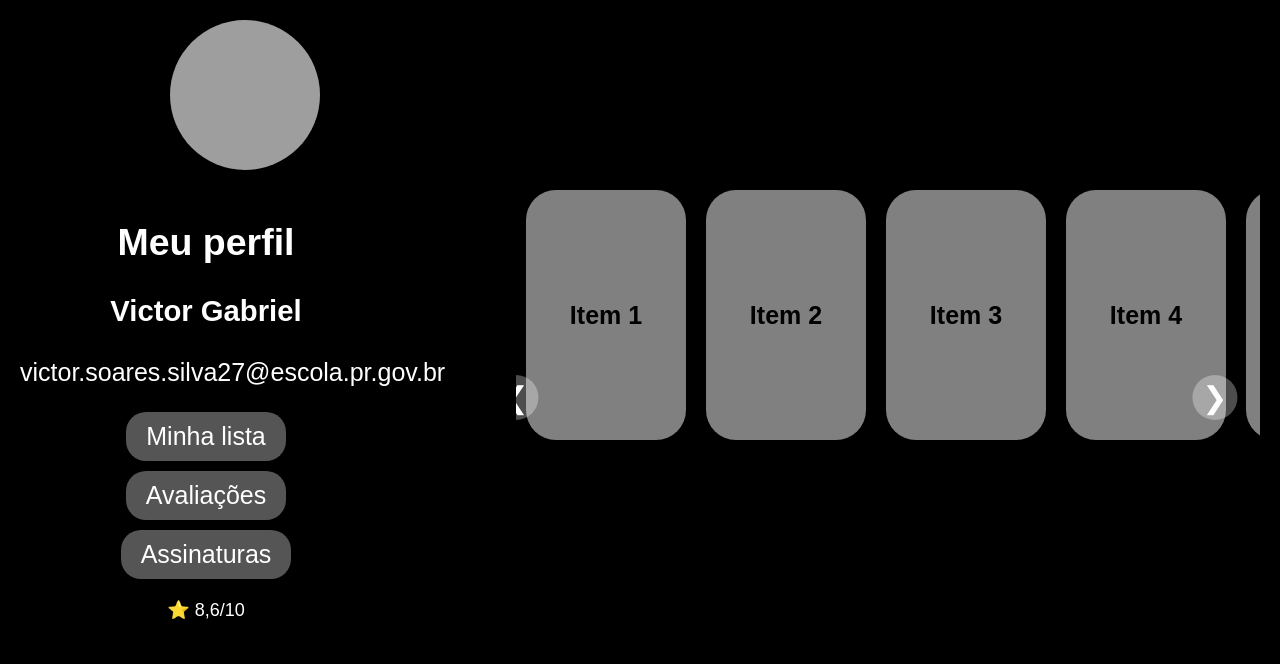
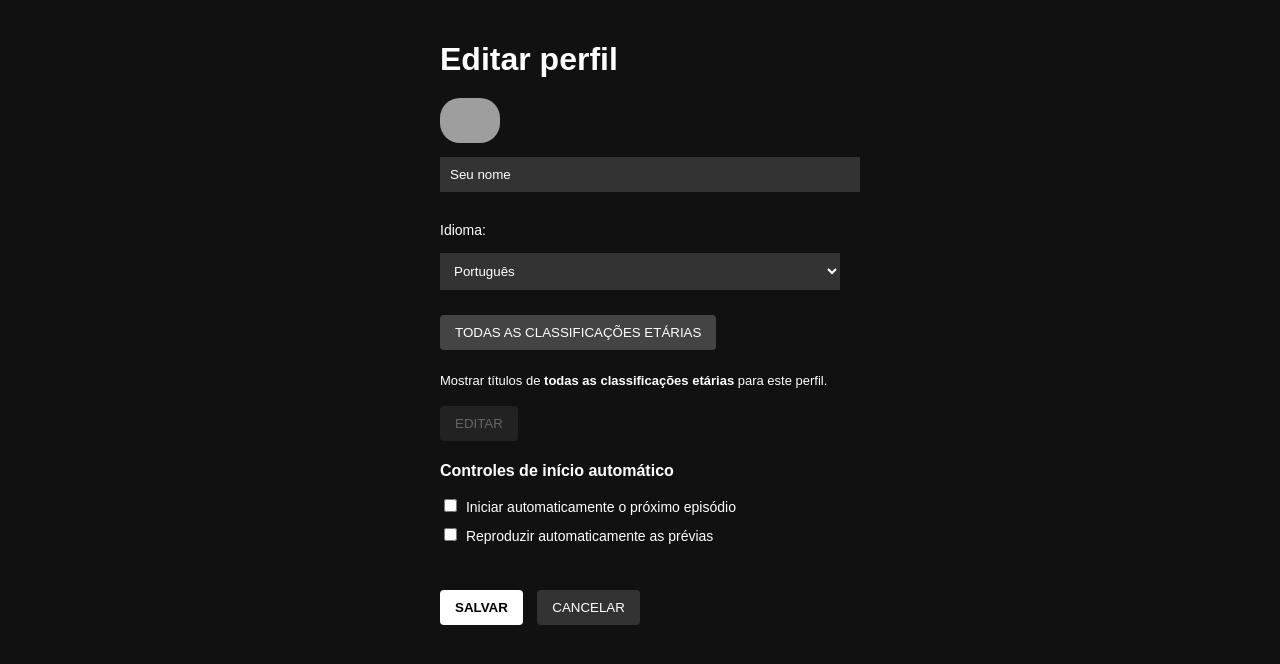
Before and after one commit to stephanie-rondon/projeto_mobile_systemflix, a plain HTML site: page pages/zVICTOR/index.html in a window 1280 px wide. Drawn offline with Linux system fonts and the light colour scheme; grey boxes are pictures that could not be loaded.

Commit message:
remodelei meu site

```diff
--- a/pages/zVICTOR/index.html
+++ b/pages/zVICTOR/index.html
@@ -1,47 +1,36 @@
 <!DOCTYPE html>
-<html lang="pt-BR">
+<html lang="pt-br">
 <head>
-    <meta charset="UTF-8">
-    <title>Meu Perfil com Carrossel</title>
-    <link rel="stylesheet" href="styles.css"
+  <meta charset="UTF-8">
+  <title>Editar Perfil</title>
+  <link rel="stylesheet" href="styles.css">
+</head>
 <body>
 
-    <img src="https://lh3.googleusercontent.com/a/ACg8ocLI_M3vctq-NWFOzncR9D2yoCoHWwFnSirG-Y-J80WYTEEGh4-O=s360-c-no" alt="Minha foto de perfil" width="200" height="200"
-    class="foto-perfil">
+  <h1>Editar perfil</h1>
 
-    <div class="container">
-    <!-- Lado esquerdo: Perfil -->
-    <div class="profile-section">
+  <img src="https://lh3.googleusercontent.com/a/ACg8ocLI_M3vctq-NWFOzncR9D2yoCoHWwFnSirG-Y-J80WYTEEGh4-O=s360-c-no" alt="Victor">
+  <input type="text" value="Seu nome">
 
-        <h2>Meu perfil</h2>
-        <h3>Victor Gabriel</h3>
-        <p>victor.soares.silva27@escola.pr.gov.br</p>
+  <label>Idioma:</label>
+  <select>
+    <option>Português</option>
+    <option>Inglês</option>
+    <option>Espanhol</option>
+  </select>
 
-        <button>Minha lista</button>
-        <button>Avaliações</button>
-        <button>Assinaturas</button>
+  <button class="gray-btn">TODAS AS CLASSIFICAÇÕES ETÁRIAS</button>
+  <p class="descricao">Mostrar títulos de <b>todas as classificações etárias</b> para este perfil.</p>
+  <button class="disabled-btn" disabled>EDITAR</button>
 
-        <div class="rating">
-            ⭐ 8,6/10
-        </div>
-    </div>
+  <p><b>Controles de início automático</b></p>
+  <label><input type="checkbox"> Iniciar automaticamente o próximo episódio</label>
+  <label><input type="checkbox"> Reproduzir automaticamente as prévias</label>
 
-    <!-- Lado direito: Carrossel -->
-    <div class="carousel-section">
-        <button class="arrow left">&#10094;</button>
+  <br><br>
+  <button class="save-btn" onclick="salvar()">SALVAR</button>
+  <button class="cancel-btn" onclick="cancelar()">CANCELAR</button>
 
-        <div class="carousel">
-            <div class="item">Item 1</div>
-            <div class="item">Item 2</div>
-            <div class="item">Item 3</div>
-            <div class="item">Item 4</div>
-            <div class="item">Item 5</div>
-        </div>
-
-        <button class="arrow right">&#10095;</button>
-    </div>
-</div>
-
-<script src="script.js"></script>
+  <script src="script.js"></script>
 </body>
 </html>
--- a/pages/zVICTOR/script.js
+++ b/pages/zVICTOR/script.js
@@ -1,23 +1,7 @@
-let currentIndex = 0;
-const items = document.querySelectorAll('.item');
-const totalItems = items.length;
-const carousel = document.querySelector('.carousel');
+function salvar() {
+    alert("Perfil salvo!");
+  }
 
-function updateCarousel() {
-    const offset = -currentIndex * (items[0].offsetWidth + 20); // 20 = margem entre itens
-    carousel.style.transform = `translateX(${offset}px)`;
-}
-
-document.querySelector('.arrow.left').addEventListener('click', () => {
-    if (currentIndex > 0) {
-        currentIndex--;
-        updateCarousel();
-    }
-});
-
-document.querySelector('.arrow.right').addEventListener('click', () => {
-    if (currentIndex < totalItems - 3) { // Exibe 3 itens por vez
-        currentIndex++;
-        updateCarousel();
-    }
-});
+  function cancelar() {
+    alert("Edição cancelada.");
+  }
--- a/pages/zVICTOR/styles.css
+++ b/pages/zVICTOR/styles.css
@@ -1,104 +1,73 @@
 body {
-  background-color: black;
-  color: white;
-  font-family: Arial, sans-serif;
-  font-size: 25px;
-  margin: 0;
-  padding: 0;
+  background: #111;
+  color: #fff;
+  font-family: sans-serif;
+  padding: 20px;
+  max-width: 400px;
+  margin: auto;
 }
 
-.foto-perfil {
-  width: 150px;
-  height: 150px;
-  border-radius: 50%;
-  object-fit: cover;
-  display: block;
-  margin-left: 170px;
-  margin-top: 20px;
+h1 {
+  margin-bottom: 20px;
 }
 
-.container {
-  display: flex;
-  font-size: 25px;
-  justify-content: space-between;
-  align-items: flex-start;
-  padding: 20px;
+img {
+  width: 60px;
+  border-radius: 20px;
 }
 
-/* Perfil */
-.profile-section {
-  width: 30%;
-  text-align: center;
+input[type="text"], select {
+  width: 100%;
+  padding: 10px;
+  margin-top: 10px;
+  margin-bottom: 20px;
+  background: #333;
+  color: #fff;
+  border: none;
 }
 
-.profile-pic {
-  width: 100px;
-  height: 200px;
-  background-color: gray;
-  border-radius: 50%;
+button {
+  padding: 10px 15px;
+  margin: 5px 0;
+  border: none;
+  border-radius: 4px;
+  cursor: pointer;
+}
+
+.gray-btn {
+  background: #444;
+  color: #fff;
   margin-bottom: 10px;
 }
 
-button {
-  display: block;
-  font-size: 25px;
-  margin: 10px auto;
-  padding: 10px 20px;
-  background-color: #555;
-  color: white;
-  border: none;
-  border-radius: 20px;
-  cursor: pointer;
+.disabled-btn {
+  background: #222;
+  color: #666;
+  cursor: not-allowed;
 }
 
-.rating {
-  margin-top: 20px;
-  font-size: 18px;
+.save-btn {
+  background: white;
+  color: black;
+  font-weight: bold;
+  margin-right: 10px;
 }
 
-/* Carrossel */
-.carousel-section {
-  width: 60%;
-  position: relative;
-  overflow: hidden;
+.cancel-btn {
+  background: #333;
+  color: white;
 }
 
-.carousel {
-  display: flex;
-  transition: transform 0.5s ease;
+label {
+  font-size: 14px;
+  display: block;
+  margin: 10px 0 5px;
 }
 
-.item {
-  min-width: 160px;
-  height: 250px;
-  background-color: gray;
-  margin: 0 10px;
-  display: flex;
-  justify-content: center;
-  align-items: center;
-  color: black;
-  font-weight: bold;
-  border-radius: 30px;
+input[type="checkbox"] {
+  margin-right: 5px;
 }
 
-.arrow {
-  position: absolute;
-  top:70%;
-  transform: translateY(-90%);
-  transform: translateX(-50%);
-  background-color: rgba(255, 255, 255, 0.3);
-  border: none;
-  color: white;
-  font-size: 30px;
-  cursor: pointer;
-  padding: 5px 10px;
-  border-radius: 50%;
+.descricao {
+  font-size: 13px;
 }
-
-.arrow.left {
-  left: 10;
-}
-
-.arrow.right {
-  right: 0;
-}
```
